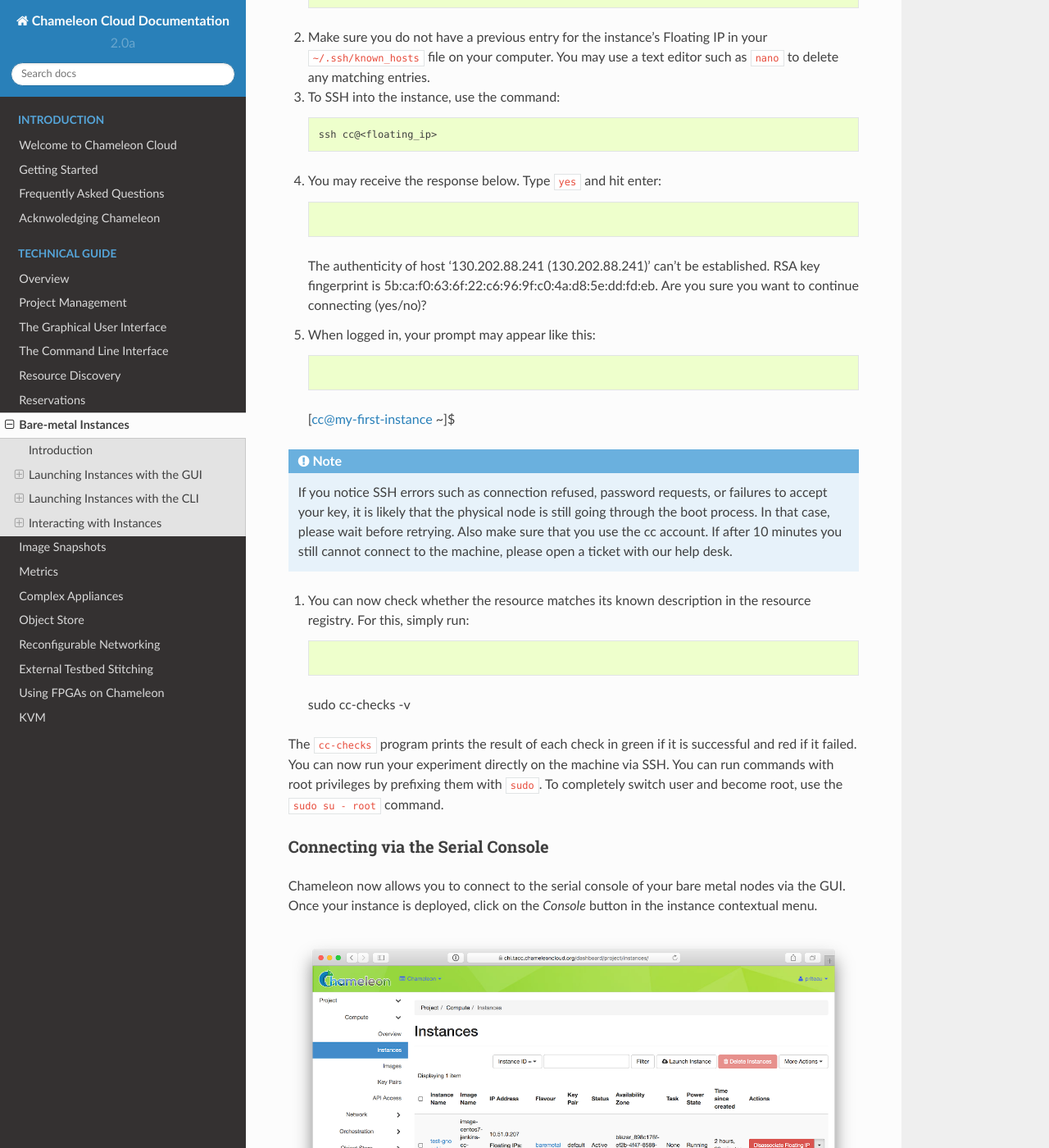
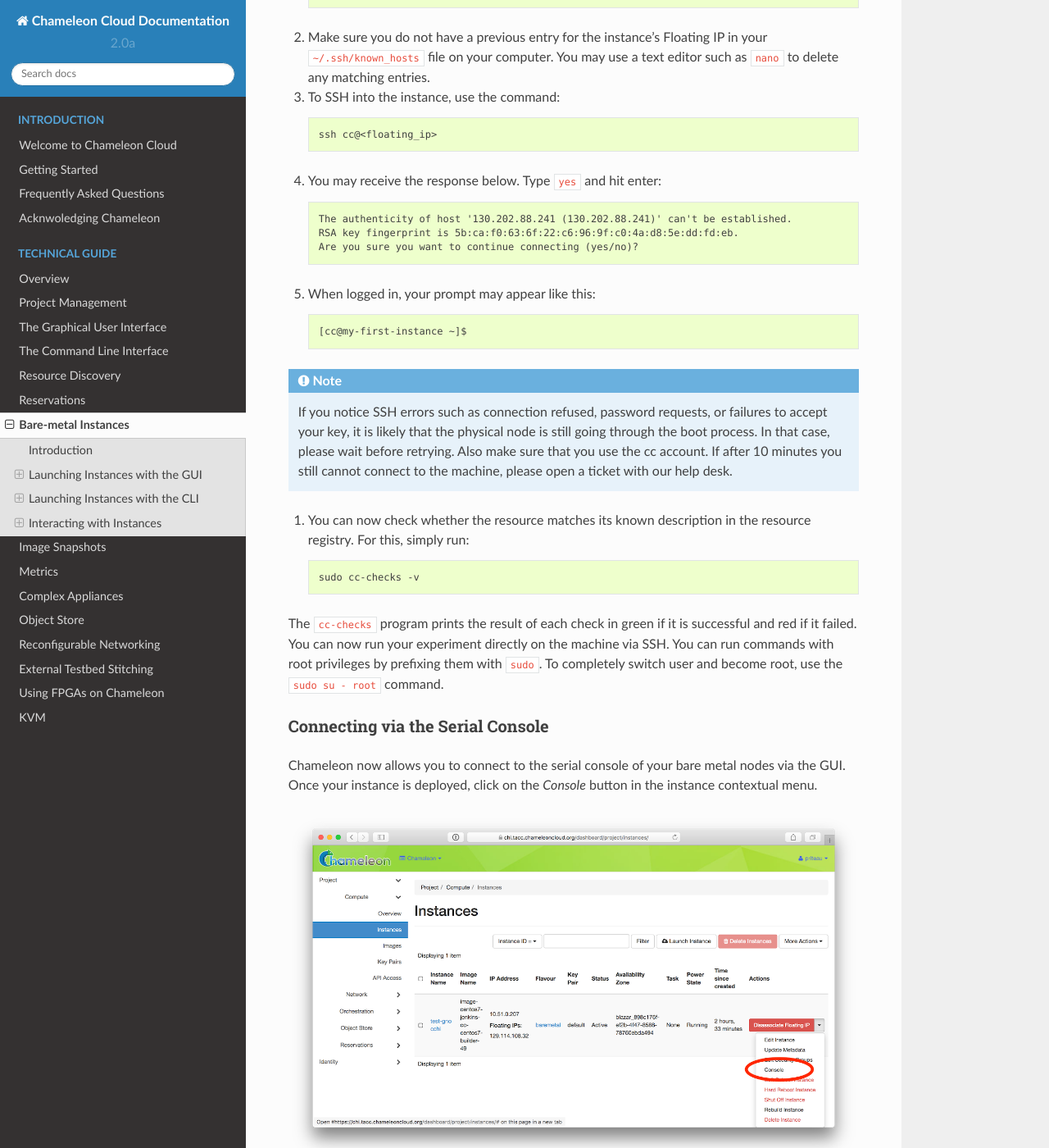
Before and after one commit to ChameleonCloud/docs, a Sphinx documentation site: the page built from source/technical/baremetal.rst, in a window 1280 px wide and 1400 px high, scrolled down 9826 px. Shown: the whole window at 82% size. Built offline with Sphinx 7.4.7 and the Read the Docs theme 2.0.0, drawn with Linux system fonts in a browser that asks for light colours.

Commit message:
Corrected some code blocks

```diff
--- a/source/technical/baremetal.rst
+++ b/source/technical/baremetal.rst
@@ -245,17 +245,17 @@ If you have associated a Floating IP with the instance and you have the private
 
 #. You may receive the response below. Type ``yes`` and hit enter:
 
-   .. code-block:: bash
+   .. code::
 
-   The authenticity of host '130.202.88.241 (130.202.88.241)' can't be established.
-   RSA key fingerprint is 5b:ca:f0:63:6f:22:c6:96:9f:c0:4a:d8:5e:dd:fd:eb.
-   Are you sure you want to continue connecting (yes/no)?
+      The authenticity of host '130.202.88.241 (130.202.88.241)' can't be established.
+      RSA key fingerprint is 5b:ca:f0:63:6f:22:c6:96:9f:c0:4a:d8:5e:dd:fd:eb.
+      Are you sure you want to continue connecting (yes/no)?
 
 #. When logged in, your prompt may appear like this:
 
-   .. code-block:: bash
+   .. code::
 
-   [cc@my-first-instance ~]$
+      [cc@my-first-instance ~]$
 
 .. note:: If you notice SSH errors such as connection refused, password requests, or failures to accept your key, it is likely that the physical node is still going through the boot process. In that case, please wait before retrying. Also make sure that you use the cc account. If after 10 minutes you still cannot connect to the machine, please open a ticket with our help desk.
 
@@ -263,7 +263,7 @@ If you have associated a Floating IP with the instance and you have the private
 
    .. code-block:: bash
 
-   sudo cc-checks -v
+      sudo cc-checks -v
 
 The ``cc-checks`` program prints the result of each check in green if it is successful and red if it failed. You can now run your experiment directly on the machine via SSH. You can run commands with root privileges by prefixing them with ``sudo``. To completely switch user and become root, use the ``sudo su - root`` command.
 
```
